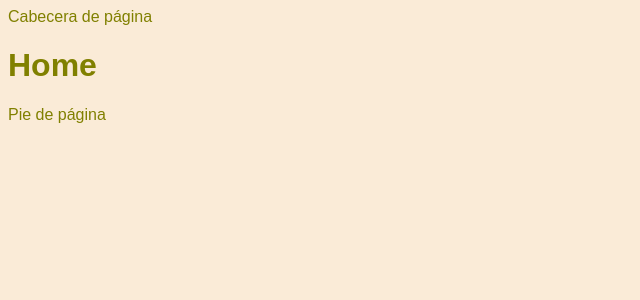
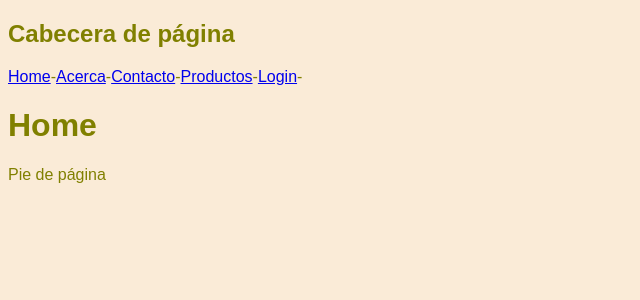
Before and after one commit to jeromanp/next.js-v14, a Next.js app: page / in a window 1280 px wide. Shown: the top 300 px of the page, without its empty margins (0-640 px from the left). Built offline with nearby package versions, Linux system fonts and the light colour scheme.

Commit message:
use Link of nextjs

```diff
--- a/src/app/layout.tsx
+++ b/src/app/layout.tsx
@@ -1,5 +1,6 @@
 import "./globals.css";
 import type { Metadata } from "next";
+import Link from "next/link";
 
 // export const metadata = {
 //   title: "Next.js v14",
@@ -22,7 +23,19 @@
   return (
     <html lang="en">
       <body>
-        <header>Cabecera de página</header>
+        <header>
+          <h2>Cabecera de página</h2>
+          <nav>
+            <Link href="/">Home</Link>-
+            <Link href="/acerca">Acerca</Link>-
+            <Link href="/contacto">Contacto</Link>-
+            <Link href="/productos">Productos</Link>-
+            <Link href="/login">Login</Link>-
+            {/* <Link href="/registro">Registro</Link>- */}
+            {/* <Link href="/password">Recuperar Password</Link>- */}
+            {/* <Link href="/dashboard">Dashboard</Link> */}
+          </nav>
+        </header>
         <main>{children}</main>
         <footer>Pie de página</footer>
       </body>
```
